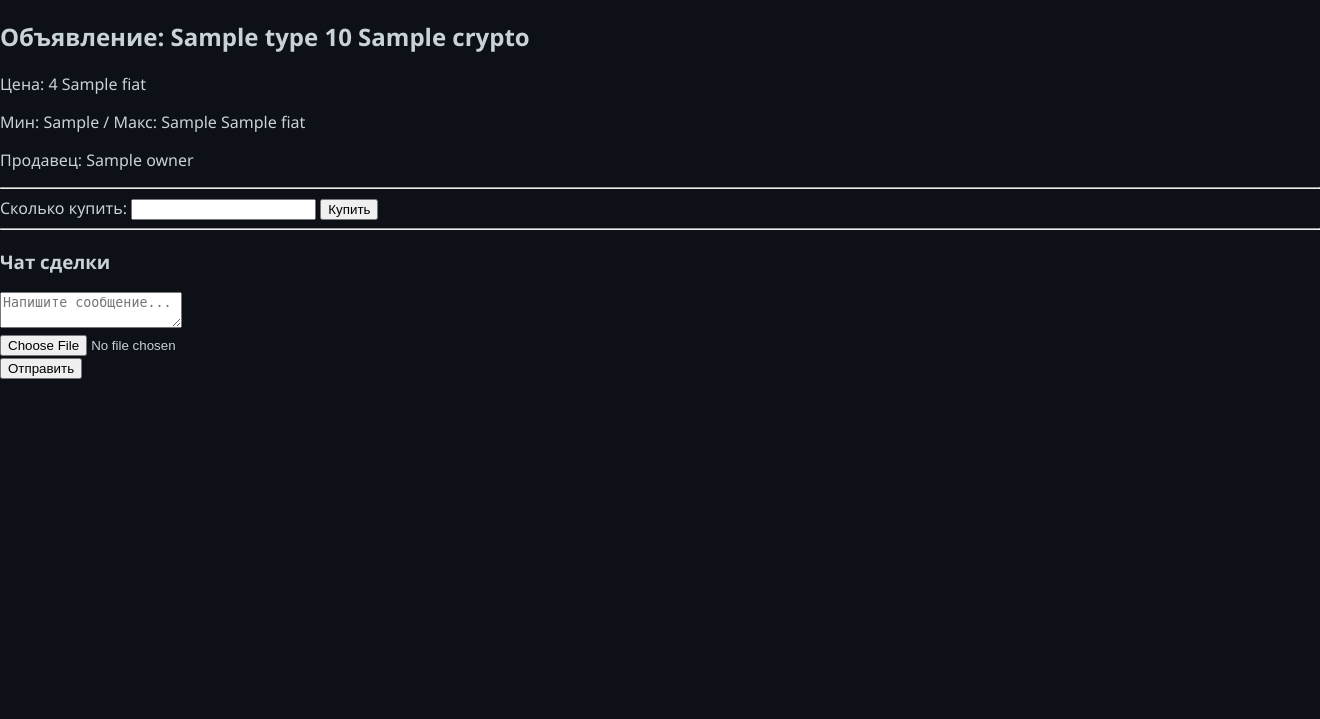
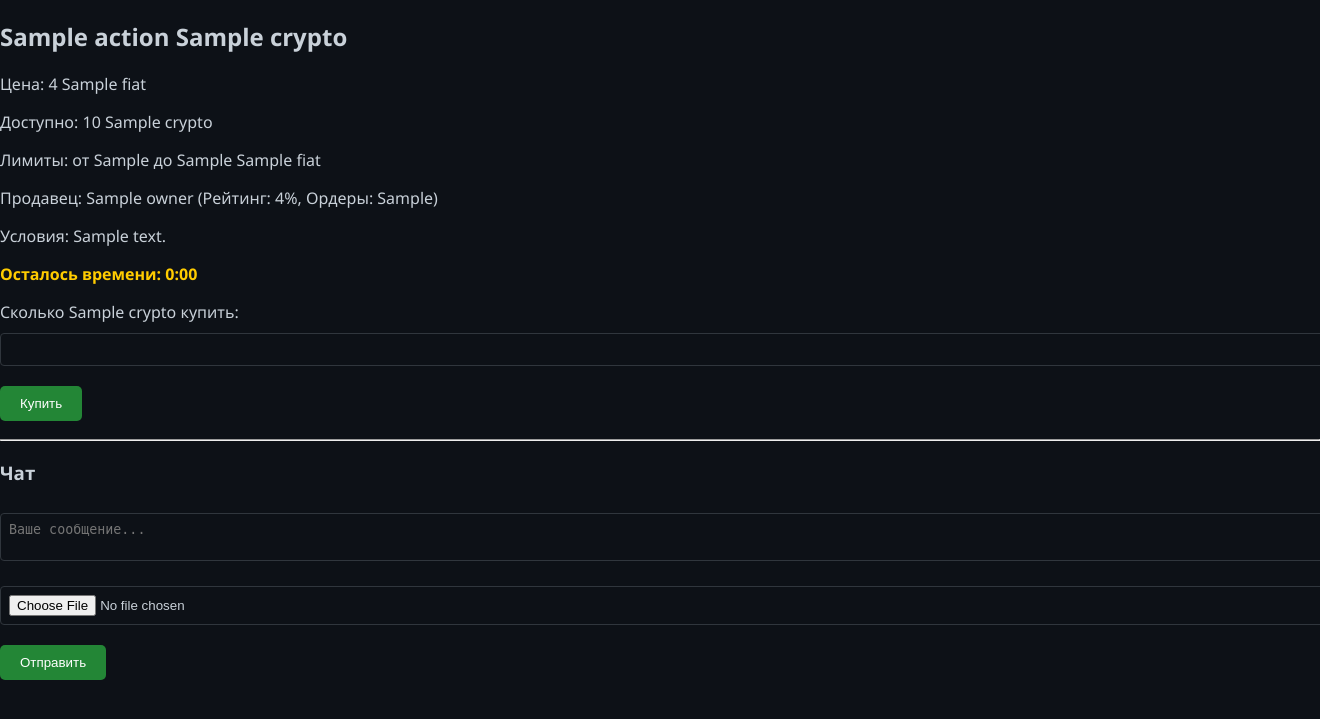
Before and after one commit to Yupara/P2pppppppppp, a FastAPI app: template templates/trade.html in a window 1320 px wide; the page is wider, and only the part inside the window is pictured. Shown: the part 42-761 px from the top of that part. Run offline with FastAPI, Linux system fonts and the light colour scheme; the template is opened without the code that fills it: most values are stand-ins (such as "Sample title", 1, 10 or a date in 2020).

Commit message:
Update trade.html

```diff
--- a/templates/trade.html
+++ b/templates/trade.html
@@ -4,83 +4,101 @@
   <meta charset="UTF-8">
   <title>Сделка</title>
   <link rel="stylesheet" href="/static/styles.css">
+  <script>
+    // Таймер на 15 минут
+    let seconds = {{ remaining }};
+    function tick() {
+      const el = document.getElementById('timer');
+      const m = Math.floor(seconds / 60), s = seconds % 60;
+      el.innerText = `${m}:${String(s).padStart(2,'0')}`;
+      if (seconds > 0) { seconds--; setTimeout(tick,1000); }
+    }
+    window.onload = tick;
+  </script>
 </head>
 <body>
   <div class="navbar">
     <a href="/market">← Назад к рынку</a>
-        <span class="navbar-balance">Баланс: {{ balances.get(current_user, 0) }} USDT</span>
+    <span class="navbar-balance">Баланс: {{ balances.get(current_user, 0) | round(2) }} USDT</span>
   </div>
 
   <div class="trade-container">
-        <h2>Объявление: {{ ad.type|capitalize }} {{ ad.amount }} {{ ad.crypto }}</h2>
+    <h2>{{ ad.action|capitalize }} {{ ad.crypto }}</h2>
     <p>Цена: {{ ad.rate }} {{ ad.fiat }}</p>
-        <p>Мин: {{ ad.min_limit }} / Макс: {{ ad.max_limit }} {{ ad.fiat }}</p>
-        <p>Продавец: {{ ad.owner }}</p>
+    <p>Доступно: {{ ad.amount }} {{ ad.crypto }}</p>
+    <p>Лимиты: от {{ ad.min_limit }} до {{ ad.max_limit }} {{ ad.fiat }}</p>
+    <p>Продавец: {{ ad.owner }} (Рейтинг: {{ ad.rating }}%, Ордеры: {{ ad.completed_orders }})</p>
+    <p>Условия: {{ ad.comment or '—' }}</p>
+    <p class="timer">Осталось времени: <span id="timer">15:00</span></p>
 
-        <hr>
+    {% if order_status.get(ad.id) != 'released' and order_status.get(ad.id) != 'cancelled' %}
+    <form action="/trade/{{ ad.id }}/buy" method="post" class="form">
+      <label>Сколько {{ ad.crypto }} купить:</label>
+      <input type="number" name="amount" step="0.0001"
+             min="{{ ad.min_limit/ad.rate }}" max="{{ ad.max_limit/ad.rate }}" required>
+      <button class="btn">Купить</button>
+    </form>
+    {% endif %}
 
-        <form action="/trade/{{ ad.id }}/buy" method="post">
-            <label>Сколько купить:</label>
-            <input type="number" name="amount" step="0.01" min="{{ ad.min_limit }}" max="{{ ad.max_limit }}" required>
-            <button type="submit">Купить</button>
-        </form>
-
-        {% if payments.get(ad.id) %}
-            <div class="payment-info">
-                <h3>Сделка в процессе</h3>
-                <p>Покупатель: {{ payments[ad.id].user }}</p>
-                <p>Сумма: {{ payments[ad.id].amount }} {{ ad.crypto }}</p>
-                <p>Итого: {{ payments[ad.id].cost }} {{ ad.fiat }}</p>
-                <p>Статус: {{ order_status.get(ad.id, "неизвестен") }}</p>
-
-                {% if order_status.get(ad.id) == "pending" %}
-                    <form action="/trade/{{ ad.id }}/paid" method="post">
-                        <button type="submit">Я оплатил</button>
+    {% if payments.get(ad.id) and order_status.get(ad.id) == 'pending' %}
+    <div class="info-box">
+      <h3>Оплата картой</h3>
+      <form action="/trade/{{ ad.id }}/pay" method="post" class="form">
+        <input type="text" name="card_number" placeholder="Номер карты" required>
+        <input type="text" name="exp_date" placeholder="MM/YY" required>
+        <input type="text" name="cvv" placeholder="CVV" required>
+        <button class="btn">Я оплатил</button>
       </form>
       <form action="/trade/{{ ad.id }}/cancel" method="post">
-                        <button type="submit" class="cancel-btn">Отменить</button>
+        <button class="btn btn-danger">Отменить сделку</button>
       </form>
-                {% elif order_status.get(ad.id) == "paid" %}
+    </div>
+    {% endif %}
+
+    {% if order_status.get(ad.id) == 'paid' %}
+    <div class="info-box">
       <form action="/trade/{{ ad.id }}/confirm_receipt" method="post">
-                        <button type="submit">Подтвердить получение</button>
+        <button class="btn btn-success">Подтвердить получение</button>
       </form>
-                {% elif order_status.get(ad.id) == "released" %}
-                    <p class="success">✅ Сделка завершена</p>
-                {% elif order_status.get(ad.id) == "cancelled" %}
-                    <p class="cancelled">❌ Сделка отменена</p>
+      <form action="/trade/{{ ad.id }}/dispute" method="post">
+        <button class="btn btn-warning">Открыть спор</button>
+      </form>
+    </div>
     {% endif %}
-            </div>
+
+    {% if order_status.get(ad.id) == 'released' %}
+      <p class="success">✅ Сделка успешно завершена.</p>
+    {% elif order_status.get(ad.id) == 'cancelled' %}
+      <p class="cancelled">❌ Сделка отменена.</p>
+    {% elif order_status.get(ad.id) == 'disputed' %}
+      <p class="warning">⚠️ Сделка в споре.</p>
     {% endif %}
 
     <hr>
 
-        <div class="chat-section">
-            <h3>Чат сделки</h3>
-            <form action="/trade/{{ ad.id }}/message" method="post" enctype="multipart/form-data">
-                <textarea name="message" placeholder="Напишите сообщение..."></textarea><br>
-                <input type="file" name="image"><br>
-                <button type="submit">Отправить</button>
+    <h3>Чат</h3>
+    <form action="/trade/{{ ad.id }}/message" method="post" enctype="multipart/form-data" class="form">
+      <textarea name="message" placeholder="Ваше сообщение..."></textarea>
+      <input type="file" name="image" accept="image/*">
+      <button class="btn">Отправить</button>
     </form>
 
     <div class="messages">
       {% for msg in messages %}
         <div class="message">
-                        <strong>{{ msg.user }}:</strong>
-                        <span>{{ msg.text }}</span><br>
+          <strong>{{ msg.user }}:</strong> {{ msg.text }}
           {% if msg.image_url %}
-                            <img src="{{ msg.image_url }}" alt="Изображение" style="max-width:200px;">
+            <div><img src="{{ msg.image_url }}" class="chat-image"></div>
           {% endif %}
         </div>
       {% endfor %}
     </div>
-        </div>
 
-        {% if blocked_until.get(current_user) and (blocked_until[current_user]|as_datetime) > now() %}
-            <div class="info-box">
+    {% if blocked_until.get(current_user) and blocked_until[current_user] > now() %}
+      <div class="info-box cancelled">
         ❌ Вы заблокированы до {{ blocked_until[current_user] }} за частые отмены.
       </div>
     {% endif %}
-
   </div>
 </body>
 </html>
```
Lines whose indentation alone changed are shown as unchanged.
